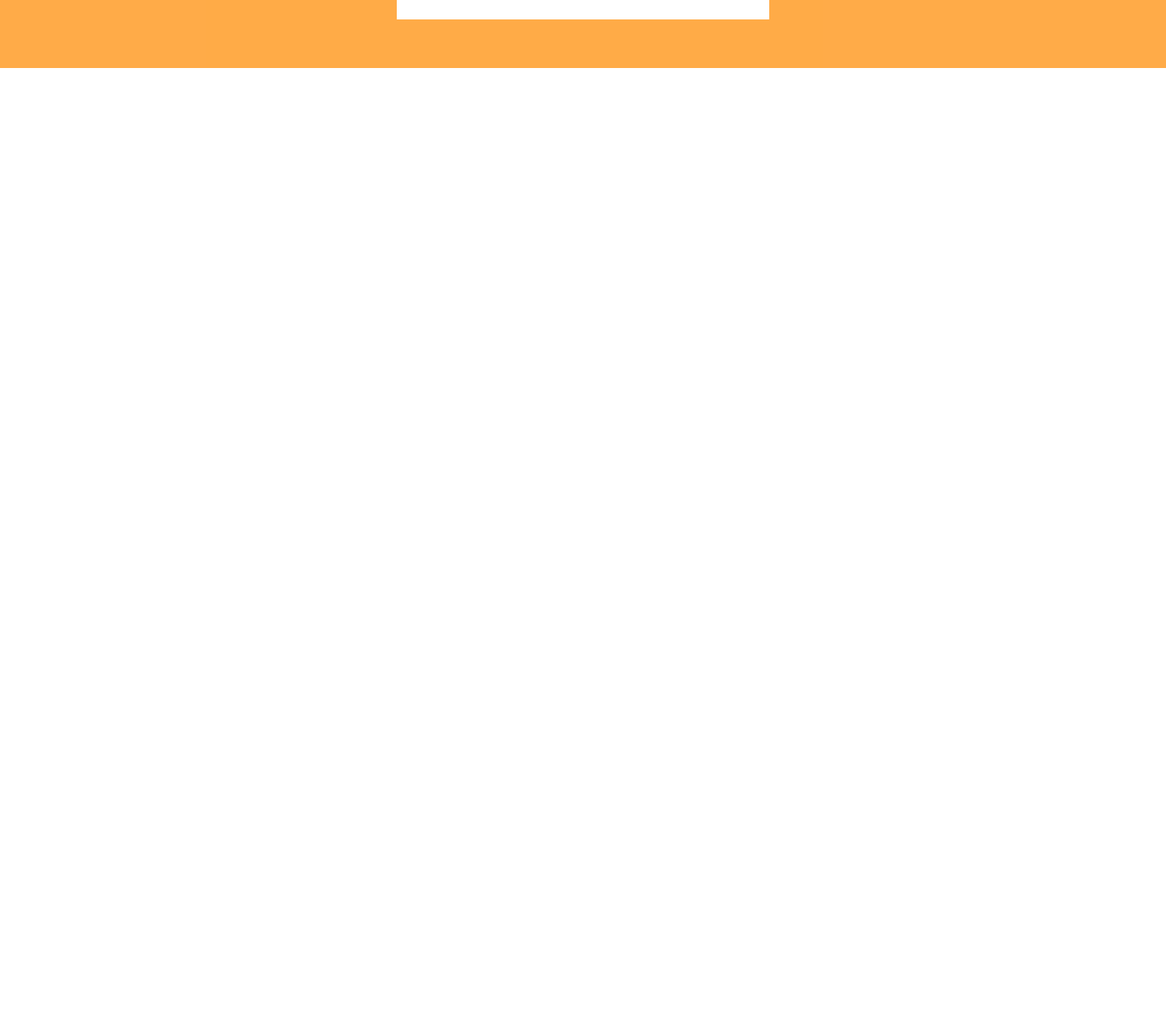
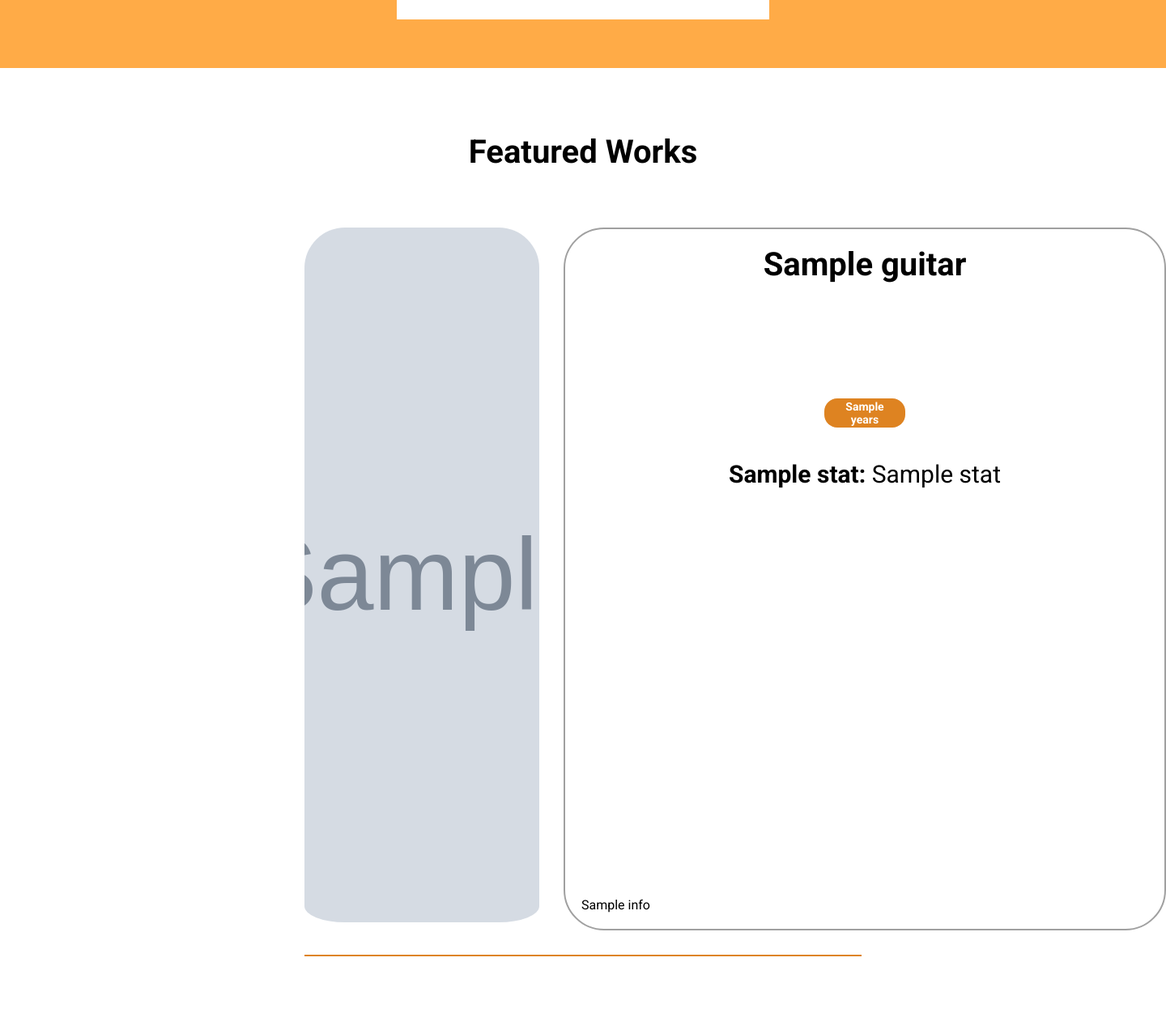
Before and after one commit to JktuJQ/MammutGuitars, a Flask app: template frontend/templates/index.html in a window 1440 px wide. Shown: the part 1099-2350 px from the top of the page at 81% size. Before the commit the page ends 1183 px from the top, so only its background shows below. Run offline with Flask 3, Linux system fonts and the light colour scheme; the template is opened without the code that fills it: most values are stand-ins (such as "Sample title", 1, 10 or a date in 2020); grey boxes marked "Sample" are stand-in pictures.

Commit message:
Implemented 'features' section
Implemented 'features' section that contains 3 featured guitars and short descriptions of them.

```diff
--- a/backend/routes.py
+++ b/backend/routes.py
@@ -1,5 +1,6 @@
 # Imports
 from backend.application import application
+from backend.guitar_parsing import parse_guitar
 
 from flask import render_template
 import pytube
@@ -14,5 +15,6 @@ def index():
     channel = pytube.Channel("https://www.youtube.com/c/ProgrammingKnowledge")
     videos, links = channel.videos[:3], channel.video_urls[:3]
     data["recent"] = [{"title": video.title, "link": link} for video, link in zip(videos, links)]
+    data["featured"] = [parse_guitar(12), parse_guitar(13), parse_guitar(18)]
 
     return render_template("index.html", data=data)
--- /dev/null
+++ b/frontend/static/css/featured.css
@@ -0,0 +1,83 @@
+.featured {
+    padding: 40px 290px;
+}
+.featured .header {
+    margin-bottom: 30px;
+    padding: 40px 148px;
+
+    text-align: center;
+
+    font-size: 40px;
+}
+
+.featured .guitars .guitar {
+    width: 80%;
+    height: 900px;
+    gap: 30px;
+    margin: auto auto 30px;
+    padding-bottom: 30px;
+
+    display: flex;
+    align-content: center;
+    border-bottom: 2px solid #DE8321;
+}
+
+.featured .guitars .guitar img {
+    width: 290px;
+    height: 888px;
+    margin-bottom: 30px;
+    padding-bottom: 30px;
+
+    border-radius: 50px;
+}
+
+.featured .guitars .guitar .description {
+    padding: 20px;
+
+    display: flex;
+    flex-direction: column;
+
+    border: 2px solid #A0A0A0;
+    border-radius: 50px;
+}
+.featured .guitars .guitar .description h3 {
+    margin-bottom: 16px;
+
+    text-align: center;
+
+    font-size: 40px;
+}
+.featured .guitars .guitar .description .years {
+    width: 100px;
+    padding: 2px 14px;
+    margin: auto auto 20px;
+    gap: 20px;
+
+    text-align: center;
+    align-items: center;
+
+    background-color: #DE8321;
+    color: #FFFFFF;
+    font-size: 14px;
+    font-weight: bold;
+
+    border-radius: 16px;
+}
+.featured .guitars .guitar .description a:hover {
+    color: #DE8321;
+}
+
+.featured .guitars .guitar .description .info {
+    padding: 20px;
+
+    flex-direction: column;
+}
+.featured .guitars .guitar .description .info .stat {
+    text-align: center;
+
+    font-size: 30px;
+}
+.featured .guitars .guitar .description p {
+    width: 700px;
+    text-align: justify;
+}
--- a/frontend/templates/index.html
+++ b/frontend/templates/index.html
@@ -10,6 +10,7 @@
     <link rel="stylesheet" href="{{ url_for('static', filename='css/navbar.css') }}">
     <link rel="stylesheet" href="{{ url_for('static', filename='css/info.css') }}">
     <link rel="stylesheet" href="{{ url_for('static', filename='css/recent.css') }}">
+    <link rel="stylesheet" href="{{ url_for('static', filename='css/featured.css') }}">
     <script src="{{ url_for('static', filename='js/app.js') }}" defer></script>
 
     <title>MAMMUT Guitars</title>
@@ -20,7 +21,7 @@
 <body>
 
     <nav>
-        <a class="logo" href="/"><img src="{{ url_for('static', filename='assets/logo.png') }}">MAMMUT Guitars</a>
+        <a class="logo" href="/"><img src="{{ url_for('static', filename='assets/logo.png') }}" alt="Logo">MAMMUT Guitars</a>
         <div class="navigation">
             <a class="selected" href="/">Home</a>
             <a href="/guitars">Guitars</a>
@@ -37,7 +38,7 @@
                 and where I post some videos of me playing them.
             </p>
         </div>
-        <img src="{{ url_for('static', filename='assets/profile_picture.jpg') }}">
+        <img src="{{ url_for('static', filename='assets/profile_picture.jpg') }}" alt="Profile picture">
     </div>
 
     <div class="recent">
@@ -53,6 +54,31 @@
             {% endfor %}
         </div>
     </div>
+
+    <div class="featured">
+        <div class="header"><h4><a href="/guitars">Featured Works</a></h4></div>
+        <div class="guitars">
+            {% for guitar in data['featured'] %}
+                <div class="guitar">
+                    <img src="{{ url_for('static', filename=guitar['icon']) }}" alt="{{ guitar['title'] }}">
+                    <div class="description">
+                        <h3><a href="/guitars/{{ guitar['id'] }}">{{ guitar['title'] }}</a></h3>
+                        <div class="years">{{ guitar['years'] }}</div>
+                        <div class="info">
+                            {% for stat_name, stat in guitar['stats'].items() %}
+                                <div class="stat">
+                                    <strong>{{ stat_name }}:</strong>
+                                    {{ stat if stat_name != "Pickups" else ' + '.join(stat) }}
+                                </div>
+                            {% endfor %}
+                        </div>
+                        <p>{{ guitar['info'] }}</p>
+                    </div>
+                </div>
+            {% endfor %}
+        </div>
+    </div>
+
 </body>
 
 </html>
```
Also changed, not shown: backend/guitar_parsing.py (added, +35 -0 lines), data/databases/guitars.sqlite, frontend/static/assets/guitars/12_0.png (added), frontend/static/assets/guitars/13_0.png (added), frontend/static/assets/guitars/18_0.png (added).
